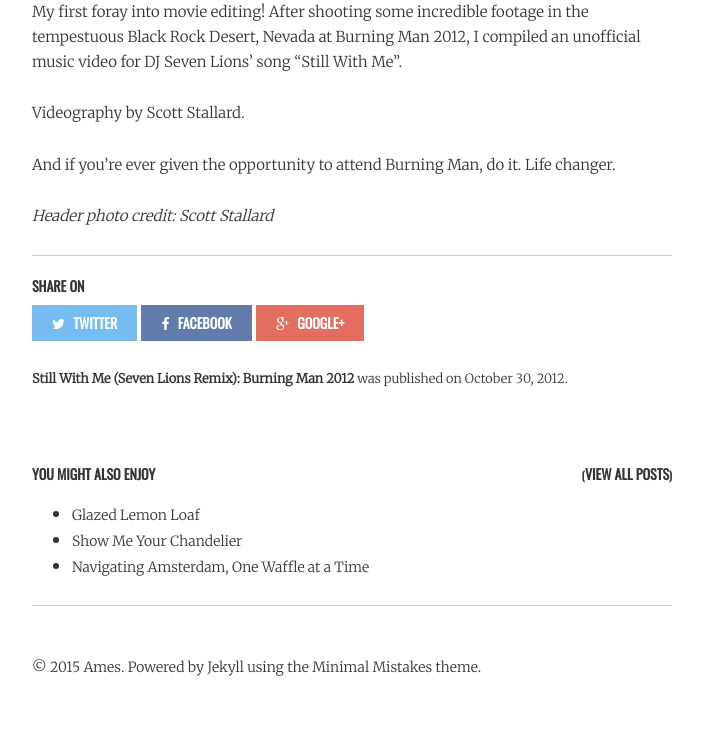
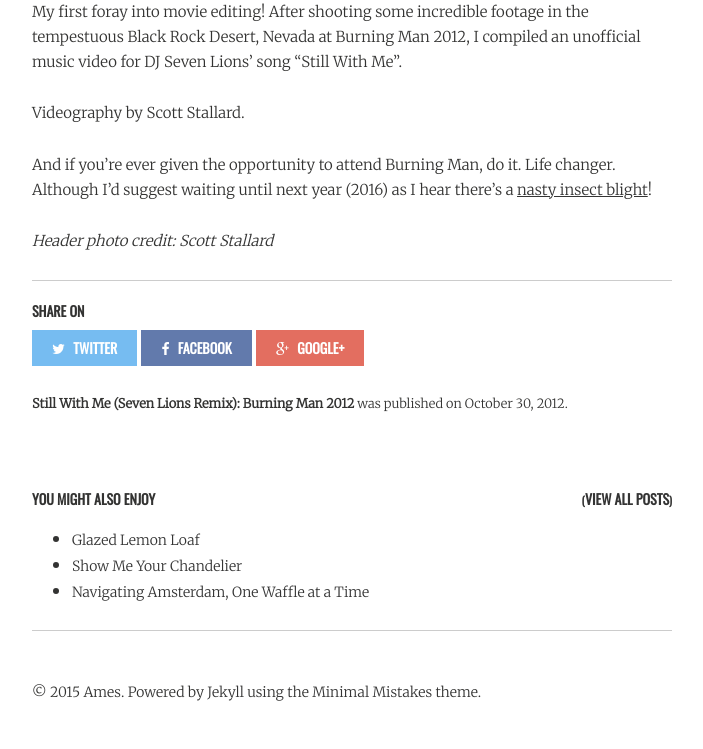
Before and after one commit to amypeniston/blog, a Jekyll site: the page built from _posts/2012-10-30-burning-man.markdown, in a window 1280 px wide. Shown: the part 553-1302 px from the top of the page, without its empty margins (288-991 px from the left). Built offline with Jekyll 4.4.1, drawn with Linux system fonts in a browser that asks for light colours; nearby versions of some CDN libraries; before the commit the page ends 1277 px from its top, so only the background shows below that.

Commit message:
fixed burning man post styling

```diff
--- a/_posts/2012-10-30-burning-man.markdown
+++ b/_posts/2012-10-30-burning-man.markdown
@@ -6,10 +6,11 @@ date: '2012-10-30 01:08:00'
 
 <iframe width="560" height="315" src="https://www.youtube.com/embed/5lmmuoQYRYU" frameborder="0" allowfullscreen></iframe>
 
+
 My first foray into movie editing! After shooting some incredible footage in the tempestuous Black Rock Desert, Nevada at Burning Man 2012, I compiled an unofficial music video for DJ Seven Lions' song "Still With Me".
 
 Videography by Scott Stallard.
 
-And if you're ever given the opportunity to attend Burning Man, do it. Life changer.
+And if you're ever given the opportunity to attend Burning Man, do it. Life changer. Although I'd suggest waiting until next year (2016) as I hear there's a [nasty insect blight](http://gizmodo.com/weve-identified-those-bugs-infesting-burning-man-and-1725287661)!
 
 *Header photo credit: [Scott Stallard](http://scottstallard.com/expedition/burning-man-2012)*
```
